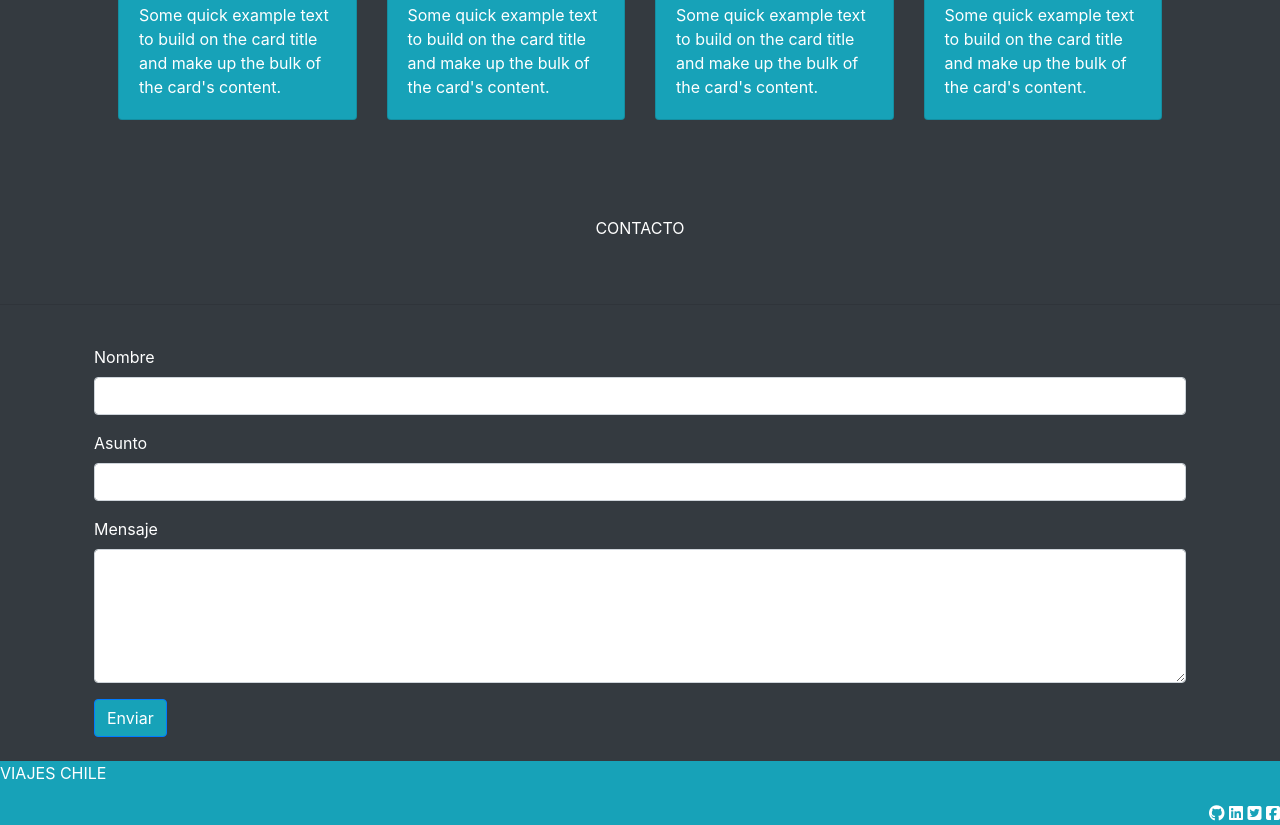
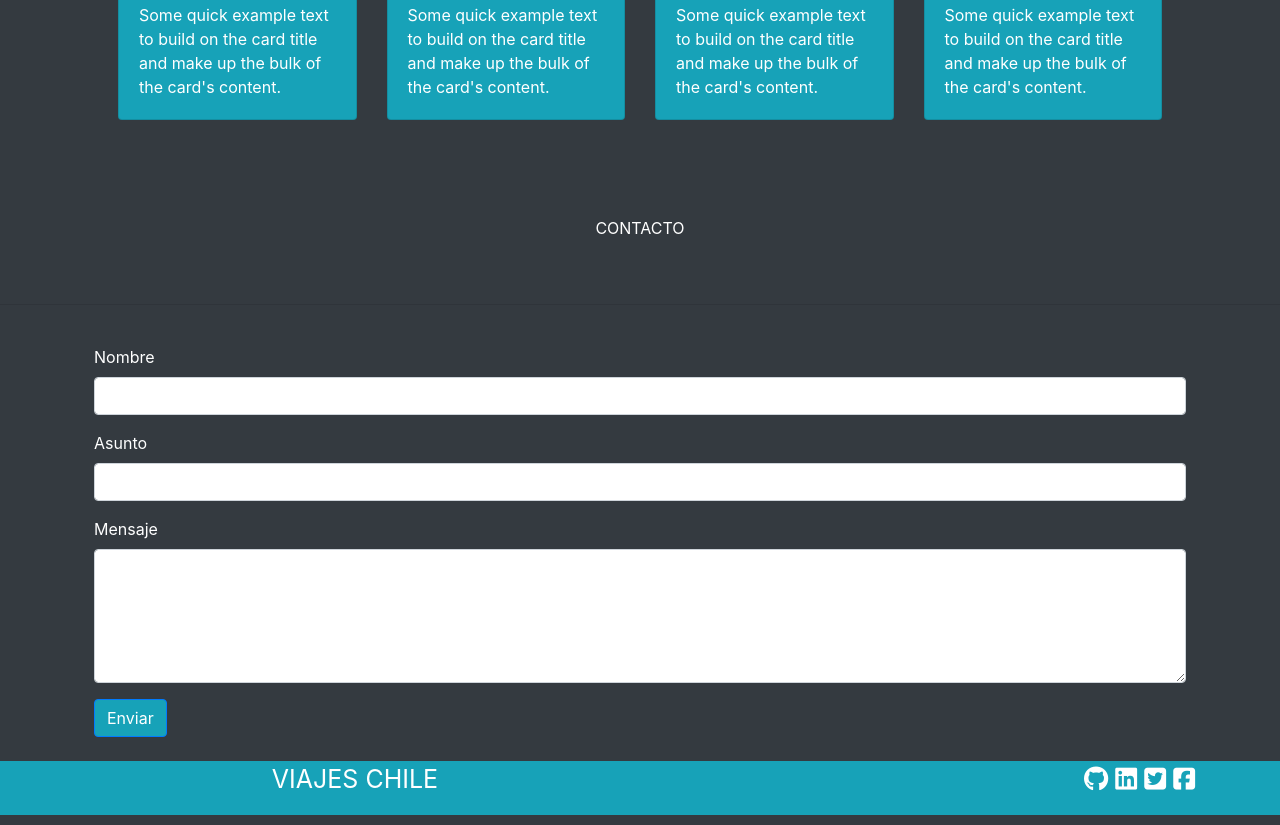
Before and after one commit to BayronZ/Viajes_Chile, a plain HTML site: page index.html in a window 1280 px wide. Shown: the part 1725-2550 px from the top of the page. Drawn offline with nearby package versions, Linux system fonts and the light colour scheme.

Commit message:
Se mejoró el footer

```diff
--- a/assets/css/style.css
+++ b/assets/css/style.css
@@ -2,3 +2,7 @@
 .navbar {
     background-color: transparent !important;
 }
+
+.styleFooter {
+    font-size: 25px;
+}
--- a/index.html
+++ b/index.html
@@ -23,7 +23,8 @@
     <header id="inicio">
         <!-- Inicio Navbar -->
         <nav class="navbar navbar-expand-lg navbar-light bg-light fixed-top">
-            <a class="navbar-brand text-white" href="#"> <img src="assets/img/viajes.svg" alt="" height="50px"> Viajes Chile</a>
+            <a class="navbar-brand text-white" href="#"> <img src="assets/img/viajes.svg" alt="" height="50px"> Viajes
+                Chile</a>
             <button class="navbar-toggler" type="button" data-toggle="collapse" data-target="#navbarNav"
                 aria-controls="navbarNav" aria-expanded="false" aria-label="Toggle navigation">
                 <span class="navbar-toggler-icon"></span>
@@ -80,8 +81,8 @@
     <!-- Inicio sección principal -->
     <main>
         <!-- Inicio sección quienes somos -->
-        <div class="container" >
-            <P class="text-center text-white p-5" id="quienesSomos">QUIENES SOMOS</P>
+        <div class="container">
+            <P class="text-center text-white p-5 d-none d-lg-block" id="quienesSomos">QUIENES SOMOS</P>
             <hr>
             <div class="row p-3">
 
@@ -125,7 +126,7 @@
         <!-- Inicio sección  destacados -->
         <p class="text-center text-white p-5" id="destacados">DESTACADOS</p>
         <hr>
-        <div class="container p-5" >
+        <div class="container p-5">
             <div class="card-deck">
                 <!-- Inicio Card -->
                 <div class="card bg-info" style="width: 18rem;">
@@ -179,7 +180,7 @@
         <!-- Inicio sección contacto -->
         <p class="text-center text-white p-5" id="contacto">CONTACTO</p>
         <hr>
-        <div class="container p-4" >
+        <div class="container p-4">
             <form>
                 <div class="form-group">
                     <label for="exampleInputEmail1" class="text-white">Nombre</label>
@@ -194,7 +195,7 @@
                 <div class="form-group">
                     <label for="exampleFormControlMessage" class="text-white">Mensaje</label>
                     <textarea class="form-control" id="exampleInputMessage" rows="5"></textarea>
-                  </div>
+                </div>
 
                 <button type="submit" class="btn btn-primary bg-info">Enviar</button>
             </form>
@@ -210,13 +211,19 @@
 
     <!-- Inicio footer -->
     <footer>
-        <div class="bg-info">
-            <p class="text-white text-left">VIAJES CHILE</p>
-            <div class="text-white text-right">
-                <i class="fa-brands fa-github"></i>
-                <i class="fa-brands fa-linkedin"></i>
-                <i class="fa-brands fa-twitter-square"></i>
-                <i class="fa-brands fa-facebook-square"></i>
+        <div class="bg-info styleFooter">
+            <div class="container">
+                <div class="row">
+                    <div class="col-6 text-center">
+                        <p class="text-white">VIAJES CHILE</p>
+                    </div>
+                    <div class="col-6 text-white text-right">
+                        <i class="fa-brands fa-github"><a href="http://www.github.com"></a></i>
+                        <i class="fa-brands fa-linkedin"><a href="http://www.linkedin.com"></a></i>
+                        <i class="fa-brands fa-twitter-square"><a href="http://www.twitter.com"></a></i>
+                        <i class="fa-brands fa-facebook-square"><a href="http://www.facebook.com"></a> </i>
+                    </div>
+                </div>
             </div>
         </div>
 
@@ -224,7 +231,8 @@
     <!-- Fin footer -->
 
     <!-- Inicio Script Bootstrap -->
-    <script src="https://code.jquery.com/jquery-3.6.0.min.js" integrity="sha256-/xUj+3OJU5yExlq6GSYGSHk7tPXikynS7ogEvDej/m4=" crossorigin="anonymous"></script>
+    <script src="https://code.jquery.com/jquery-3.6.0.min.js"
+        integrity="sha256-/xUj+3OJU5yExlq6GSYGSHk7tPXikynS7ogEvDej/m4=" crossorigin="anonymous"></script>
     <script src="https://cdn.jsdelivr.net/npm/popper.js@1.16.1/dist/umd/popper.min.js"
         integrity="sha384-9/reFTGAW83EW2RDu2S0VKaIzap3H66lZH81PoYlFhbGU+6BZp6G7niu735Sk7lN"
         crossorigin="anonymous"></script>
```
